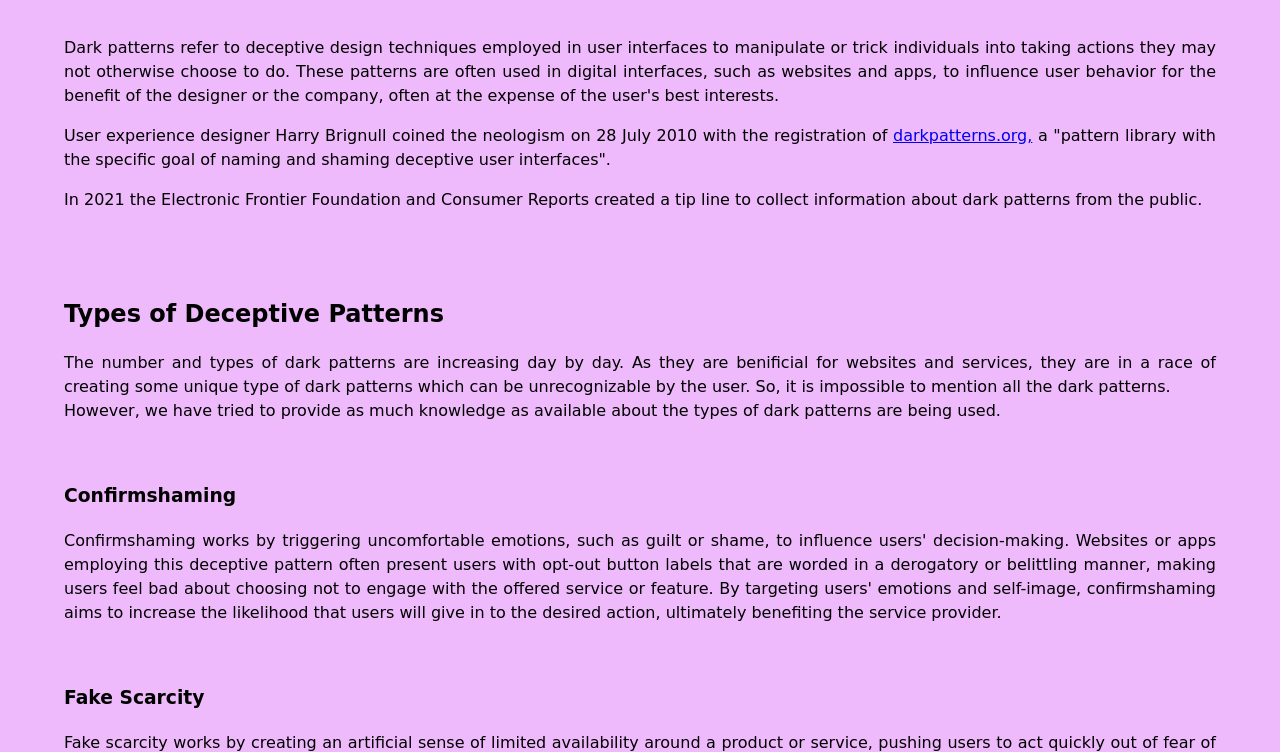
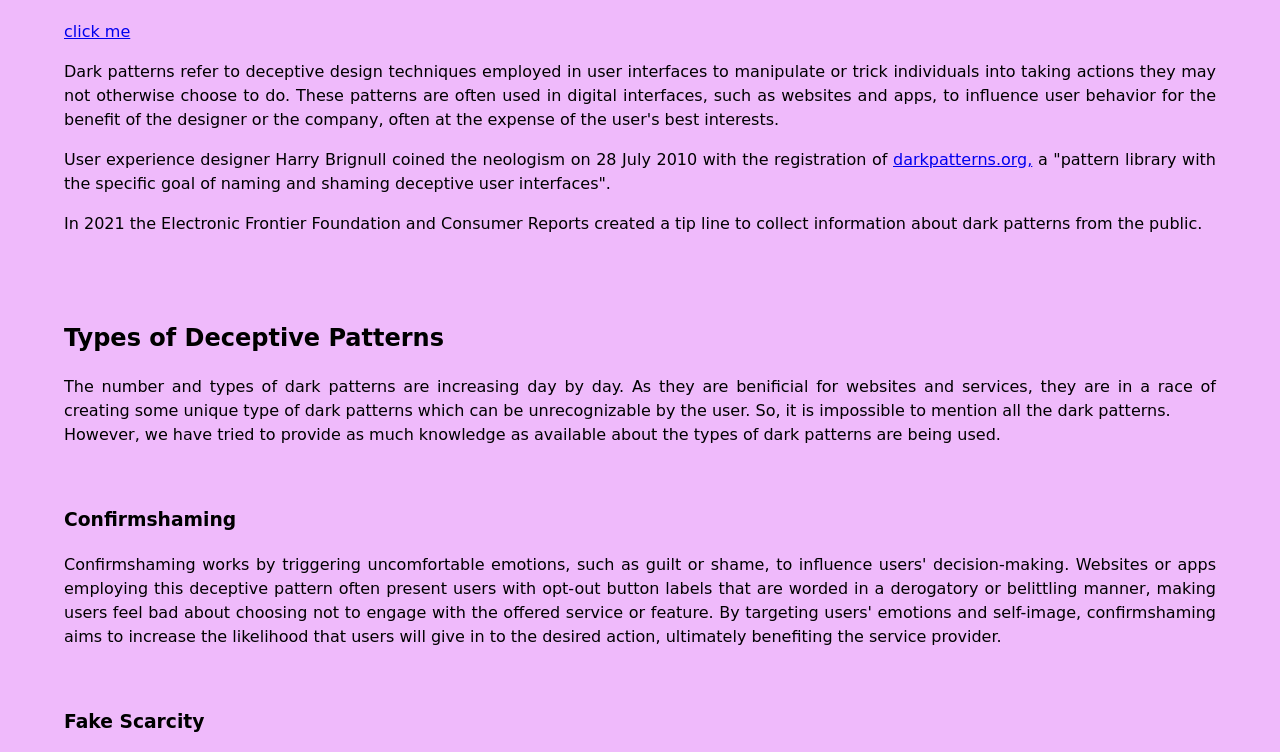
Before and after one commit to gojo-satorou-v7/fee4v0n6n, a plain HTML site: page index.html in a window 1280 px wide. Shown: the part 159-911 px from the top of the page. Drawn offline with Linux system fonts and the light colour scheme.

Commit message:
Update index.html

```diff
--- a/index.html
+++ b/index.html
@@ -19,6 +19,7 @@
     <main class="main-area">
         <h1 id="heading">Deceptive Patterns</h1>
         <div id="description">
+            <a href="/test.html">click me</a>
             <p>
                 Dark patterns refer to deceptive design techniques employed in user interfaces to manipulate or trick individuals into
                 taking actions they may not otherwise choose to do. These patterns are often used in digital interfaces, such as websites
```
